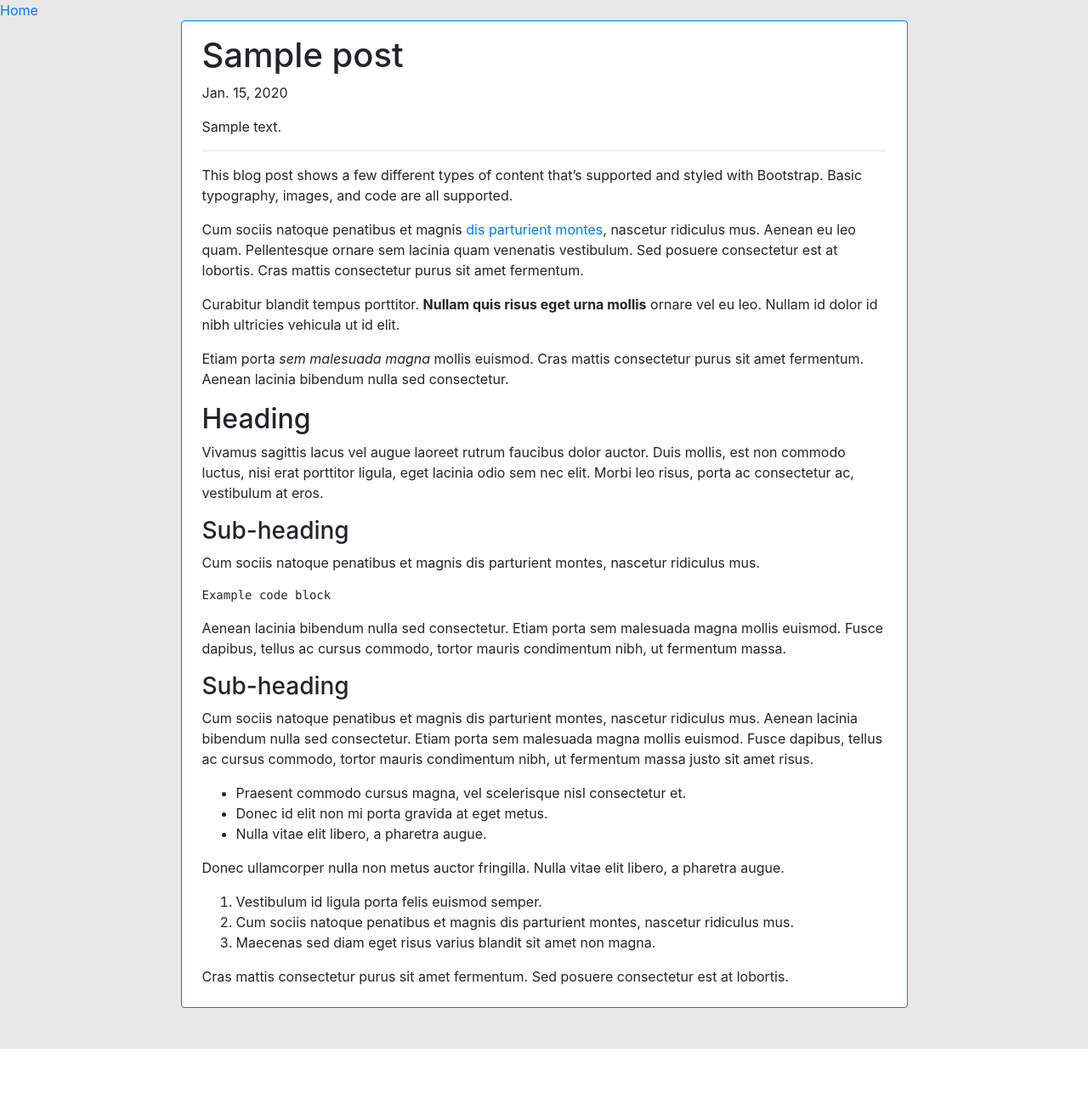
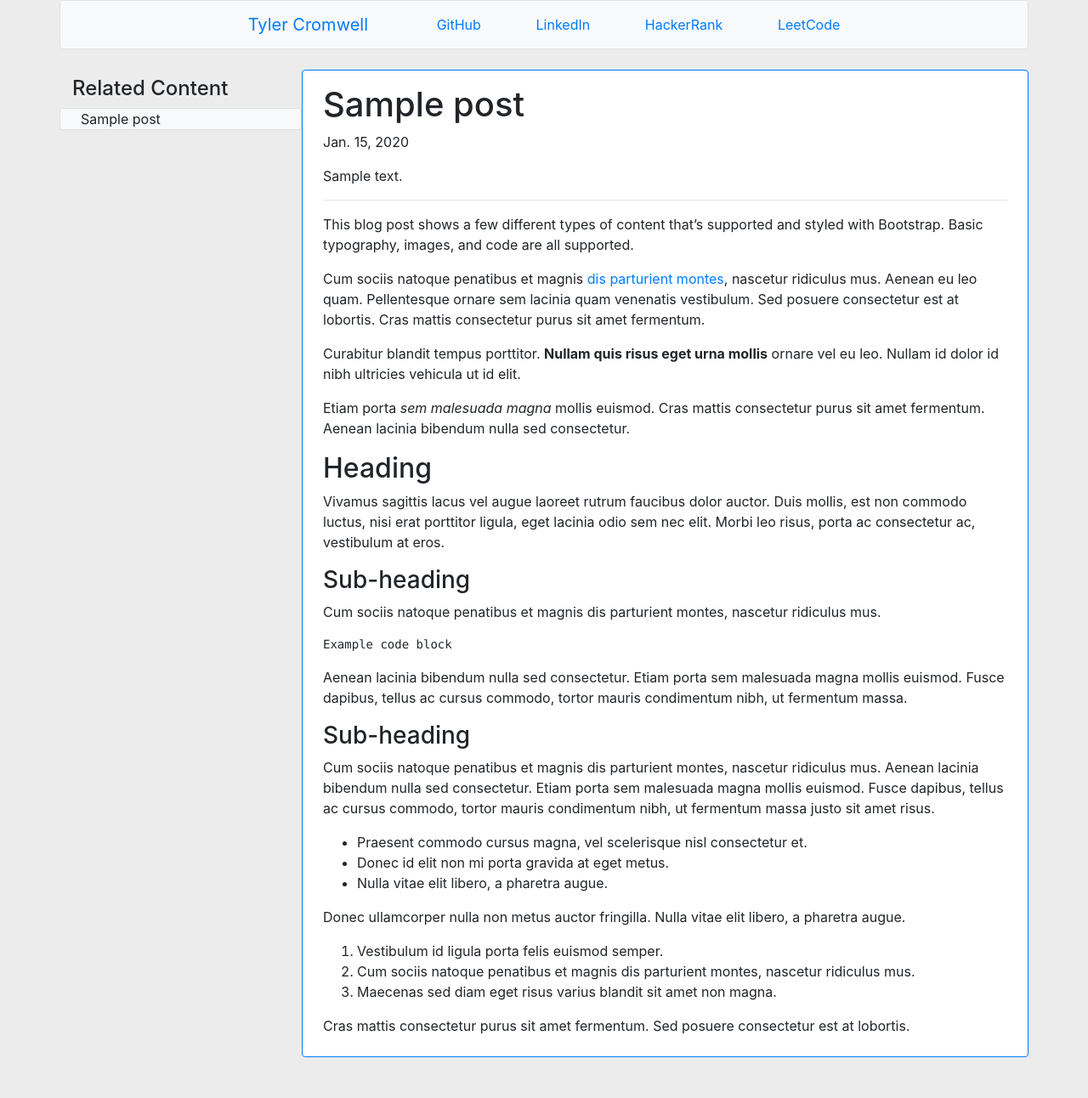
Before and after one commit to tyler-cromwell/Website, a Django app: page /posts/1/ in a window 1280 px wide. Shown: the whole page at 85% size. Before the commit the page ends 1234 px from the top, so only its background shows below. Run offline with Django 3.2, Linux system fonts and the light colour scheme; tables that the repository leaves empty hold one stand-in row (values such as "Sample post"); some libraries are stand-ins or nearby versions.

Commit message:
Overhauling, intermediate commit 6

```diff
--- a/core/static/base.css
+++ b/core/static/base.css
@@ -1,3 +1,14 @@
 body {
-    background-color: #e8e8e8;
+    background-color: #ececec;
+    /*
+    font-family: Ubuntu, sans-serif;
+    font-family: DejaVu Sans Mono, monospace;
+    */
 }
+
+
+.title-cutoff {
+    white-space: nowrap;
+    overflow: hidden;
+    text-overflow: ellipsis;
+}
--- a/core/templates/base.html
+++ b/core/templates/base.html
@@ -18,7 +18,24 @@
         {% block css %}{% endblock css %}
     </head>
     <body>
-        {% block body %}{% endblock body %}
+        <div class="container">
+            <div class="row bg-light border rounded">
+                <div class="col-md-2"></div>
+                <div class="col-md-8">
+                    <nav class="navbar">
+                        <a href="{% url 'core:index' %}" class="navbar-brand">Tyler Cromwell</a>
+                        <a href="https://github.com/tyler-cromwell">GitHub</a>
+                        <a href="#">LinkedIn</a>
+                        <a href="https://www.hackerrank.com/tjc6185">HackerRank</a>
+                        <a href="https://leetcode.com/tjc6185/">LeetCode</a>
+                    </nav>
+                </div>
+                <div class="col-md-2"></div>
+            </div>
+        </div>
+        <main role="main" class="container">
+            {% block main %}{% endblock main %}
+        </main>
         <!-- Optional - jQuery first, then Popper.js, then Bootstrap JS -->
         <script src="https://code.jquery.com/jquery-3.3.1.slim.min.js" integrity="sha384-q8i/X+965DzO0rT7abK41JStQIAqVgRVzpbzo5smXKp4YfRvH+8abtTE1Pi6jizo" crossorigin="anonymous"></script>
         <script src="https://cdnjs.cloudflare.com/ajax/libs/popper.js/1.14.7/umd/popper.min.js" integrity="sha384-UO2eT0CpHqdSJQ6hJty5KVphtPhzWj9WO1clHTMGa3JDZwrnQq4sF86dIHNDz0W1" crossorigin="anonymous"></script>
--- a/core/templates/details.html
+++ b/core/templates/details.html
@@ -3,7 +3,7 @@
 
 
 {% block meta %}
-    <title>{{ post.id }} | Tyler Cromwell</title>
+    <title>Tyler Cromwell | {{ post.title }}</title>
 {% endblock meta %}
 
 
@@ -11,18 +11,25 @@
 {% endblock css %}
 
 
-{% block body %}
-        <a href="{% url 'core:index' %}">Home</a>
+{% block main %}
+        <!--<a class="bg-dark" href="{% url 'core:index' %}">Home</a>-->
+        <!-- Based on the Bootstrap example/template "Blog", by @mdo (https://twitter.com/mdo) -->
+        <div class="row pb-5 pt-4">
+            <aside class="col-md-3 pt-2">
+                <h4>Related Content</h4>
+                {% for r in related %}
+                    <div class="row border rounded pl-4 pr-4 mb-2 bg-light">
+                        <div class="title-cutoff">{{ r.title }}</div>
+                    </div>
+                {% endfor %}
+            </aside>
 
-        <!-- Based on the Bootstrap example/template "Blog", by @mdo (https://twitter.com/mdo) -->
-        <main role="main" class="container">
-            <div class="row justify-content-center pb-5">
         {% if post.category == books %}
-                <div class="col-md-9 border border-primary pt-3 pl-4 pr-4 pb-2 rounded bg-white">
+            <div class="col-md-9 border border-primary rounded pt-3 pl-4 pr-4 pb-2 bg-white">
         {% elif post.category == programming %}
-                <div class="col-md-9 border border-danger pt-3 pl-4 pr-4 pb-2 rounded bg-white">
+            <div class="col-md-9 pl-4 pr-4 pb-2 bg-light">
         {% elif post.category == travel %}
-                <div class="col-md-9 border border-warning pt-3 pl-4 pr-4 pb-2 rounded bg-white">
+            <div class="col-md-9 border border-warning rounded pt-3 pl-4 pr-4 pb-2 bg-white">
         {% endif %}
                 <h1>{{ post.title }}</h1>
                 <p >{{ post.published_date }}</p>
@@ -57,5 +64,4 @@
                 <p>Cras mattis consectetur purus sit amet fermentum. Sed posuere consectetur est at lobortis.</p>
             </div>
         </div>
-        </main>
-{% endblock body %}
+{% endblock main %}
--- a/core/views.py
+++ b/core/views.py
@@ -17,14 +17,16 @@ def _inner_view(request, name, context={}):
 
 
 def index(request):
-    posts = models.Post.objects \
-               .filter(enabled=True) \
-               .order_by('-id')
+    posts = models.Post.objects.filter(enabled=True).order_by('-id')
     context = {'posts': posts}
     return _inner_view(request, 'index.html', context)
 
 
 def details(request, post_id):
     post = get_object_or_404(models.Post, pk=post_id)
-    context = {'post': post}
+    related = models.Post.objects.filter(enabled=True).order_by('-id')
+    context = {
+        'post': post,
+        'related': related
+    }
     return _inner_view(request, 'details.html', context)
```
Also changed, not shown: core/static/index.css (+0 -7 lines), core/templates/index.html (+12 -27 lines). Lines whose indentation alone changed are shown as unchanged.
